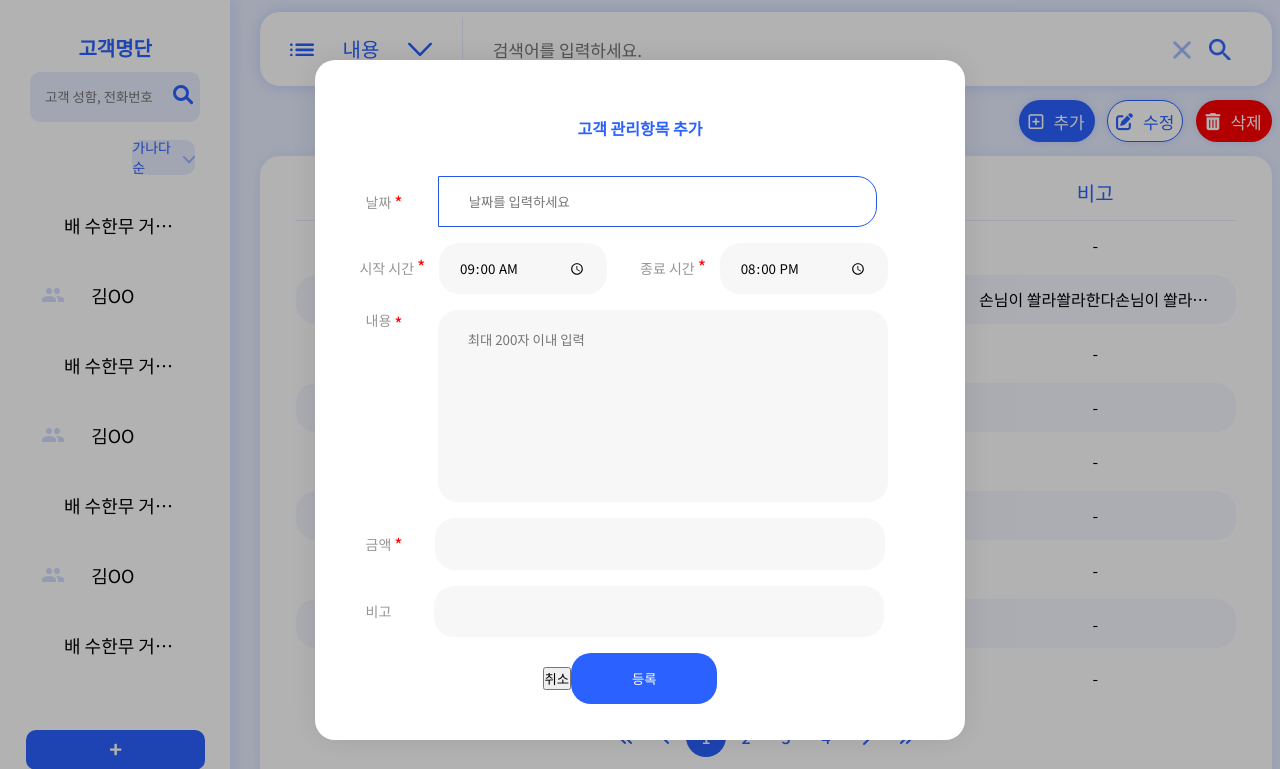
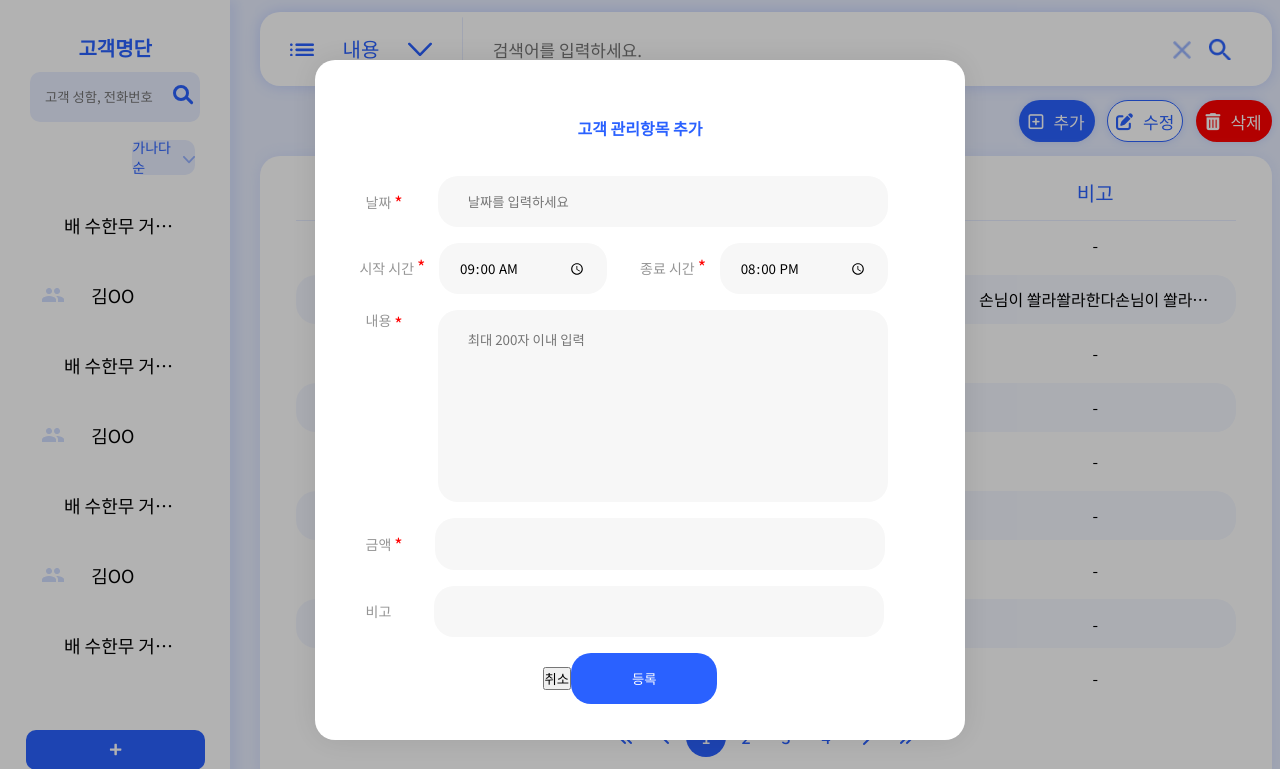
Before and after one commit to designerbohyun/crm, a plain HTML site: page index.html in a window 1280 px wide. Shown: the top 769 px of the page. Drawn offline with nearby package versions, Linux system fonts and the light colour scheme.

Commit message:
markup1 디자인 오류 수정
 고객 관리 항목 추가시, 보여지는 모달창에서 날짜 영역 디자인 오류 수정사항입니다.

```diff
--- a/css/style.css
+++ b/css/style.css
@@ -1746,7 +1746,7 @@ span{
     align-items: center;
 }
 
-#manage-date{
+#manage-add-modal-date{
     width: 82%;
     height: 100%;
     border-radius: 20px;
--- a/index.html
+++ b/index.html
@@ -952,7 +952,7 @@
 
                     <div class="manage-modal-date">
                         <span>날짜</span><span class="required" style="margin-right: 35px;">*</span>
-                        <input id="manage-date" type="text" placeholder="날짜를 입력하세요" onfocus="(this.type='date')">
+                        <input id="manage-add-modal-date" type="text" placeholder="날짜를 입력하세요" onfocus="(this.type='date')">
                     </div>
 
                     <div class="manage-modal-time">
```
